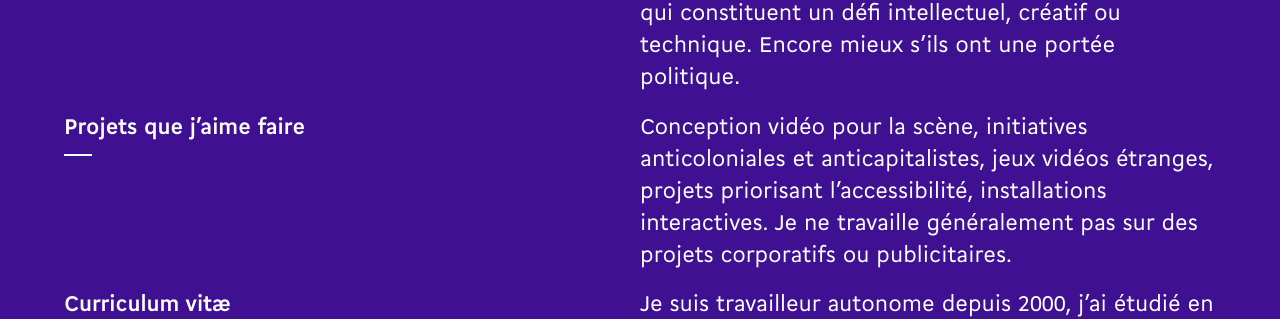
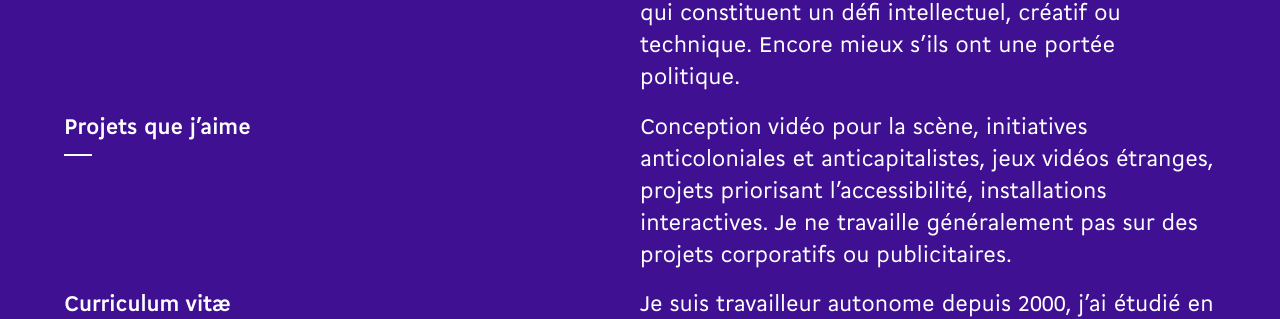
Before and after one commit to etienne/etienne, a Jekyll site: the page built from a-propos.html, in a window 1280 px wide. Shown: the part 518-837 px from the top of the page. Built offline with Jekyll 4.4.1, drawn with Linux system fonts in a browser that asks for light colours.

Commit message:
Correction mineure de texte

```diff
--- a/a-propos.html
+++ b/a-propos.html
@@ -15,7 +15,7 @@ slug: a-propos
 
       <p>J’apprécie particulièrement les projets hors norme, qui constituent un défi intellectuel, créatif ou technique. Encore mieux s’ils ont une portée politique.</p>
 
-      <h2>Projets que j’aime faire</h2>
+      <h2>Projets que j’aime</h2>
 
       <p>Conception vidéo pour la scène, initiatives anticoloniales et anticapitalistes, jeux vidéos étranges, projets priorisant l’accessibilité, installations interactives. Je ne travaille généralement pas sur des projets corporatifs ou publicitaires.</p>
 
```
